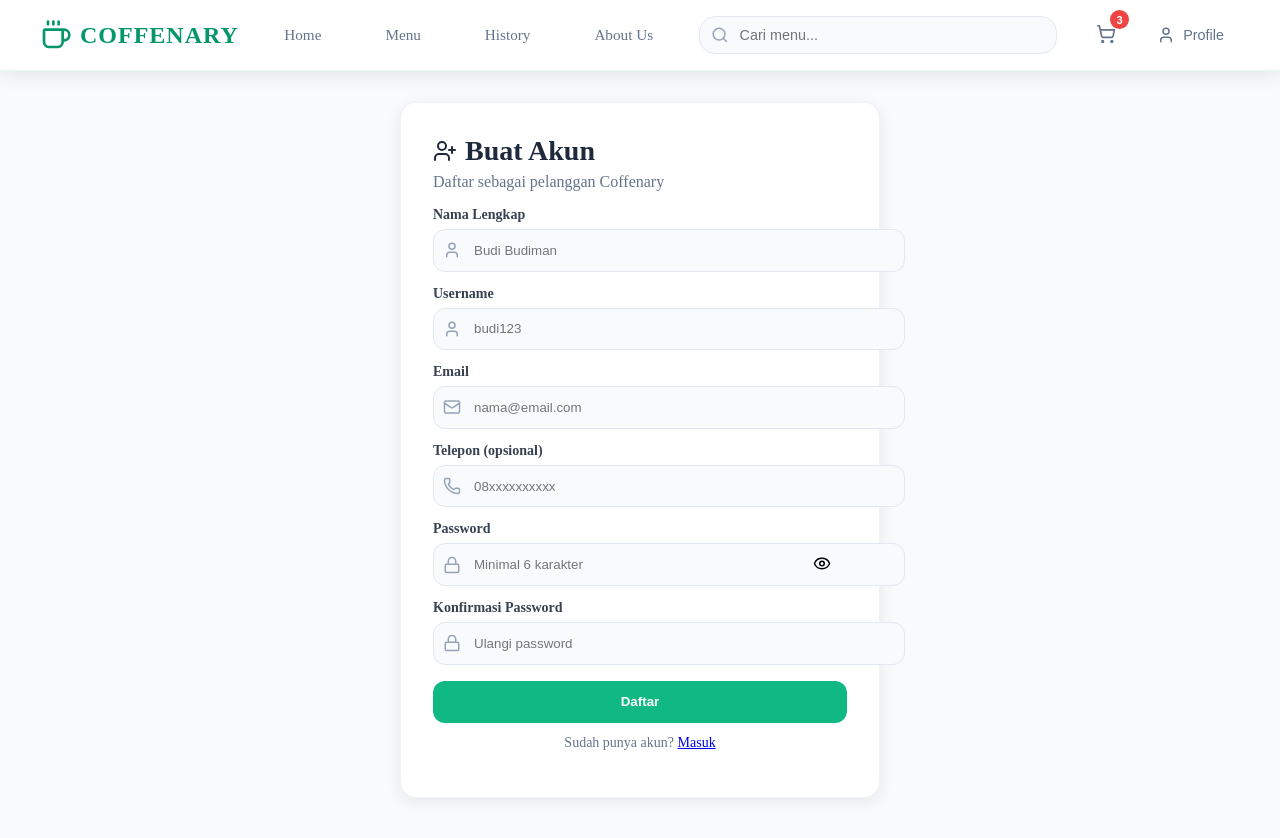
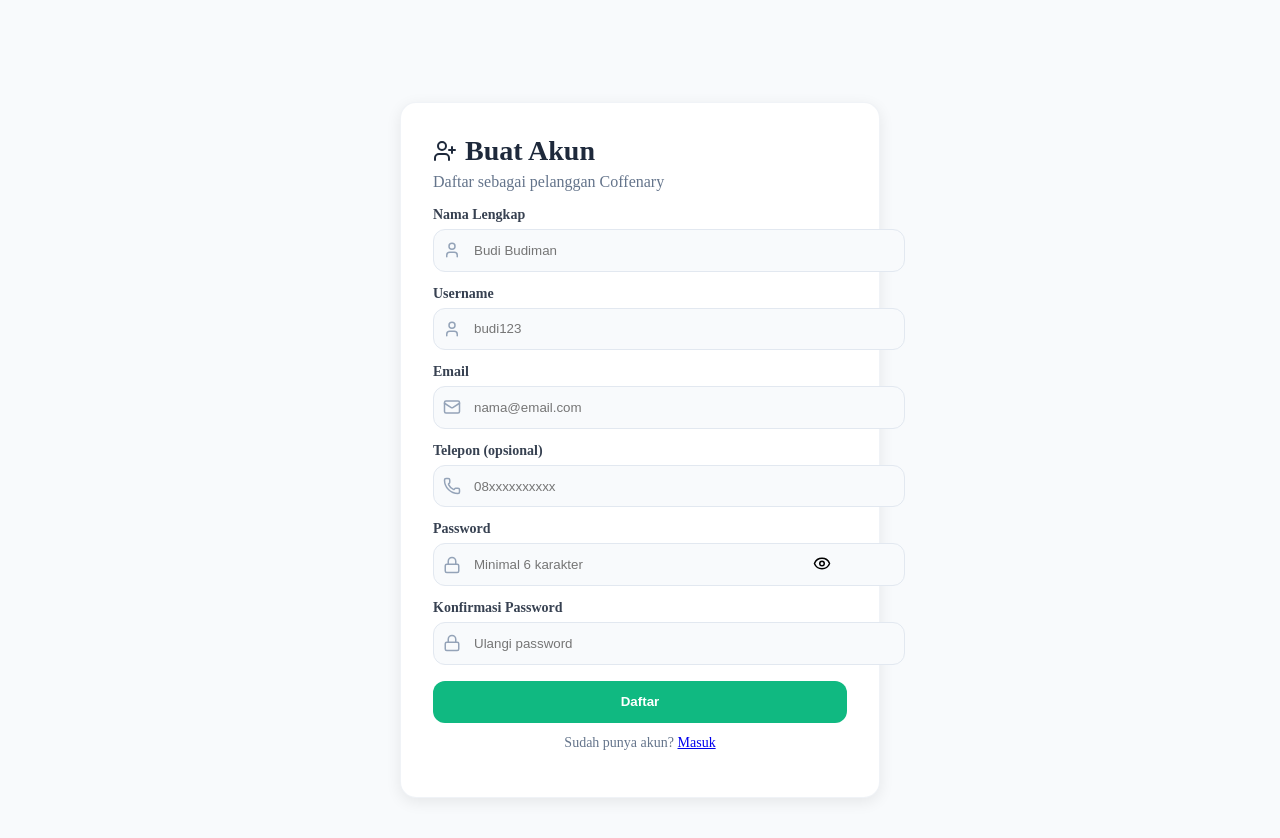
Before and after one commit to trianazahara/coffenary, a React (Create React App) app in the folder frontend/: page /register in a window 1280 px wide. Shown: the top 838 px of the page. Built offline with nearby package versions, Linux system fonts and the light colour scheme.

Commit message:
refactor: remove unused Header component from RegisterPage

```diff
--- a/frontend/src/pages/RegisterPage.js
+++ b/frontend/src/pages/RegisterPage.js
@@ -3,7 +3,6 @@ import React, { useState } from 'react';
 import axios from 'axios';
 import { useNavigate, Link } from 'react-router-dom';
 import { UserPlus, Mail, Lock, Phone, User, Eye, EyeOff, CheckCircle, AlertCircle } from 'lucide-react';
-import Header from '../components/pelanggan/Header';
 
 const styles = {
   container: { minHeight: '100vh', backgroundColor: '#f8fafc', paddingTop: 70 },
@@ -89,8 +88,6 @@ export default function RegisterPage() {
 
   return (
     <div style={styles.container}>
-      {/* Kalau halaman pelanggan selalu tampil header pelanggan */}
-      <Header />
 
       <main style={styles.main}>
         <div style={styles.card}>
```
